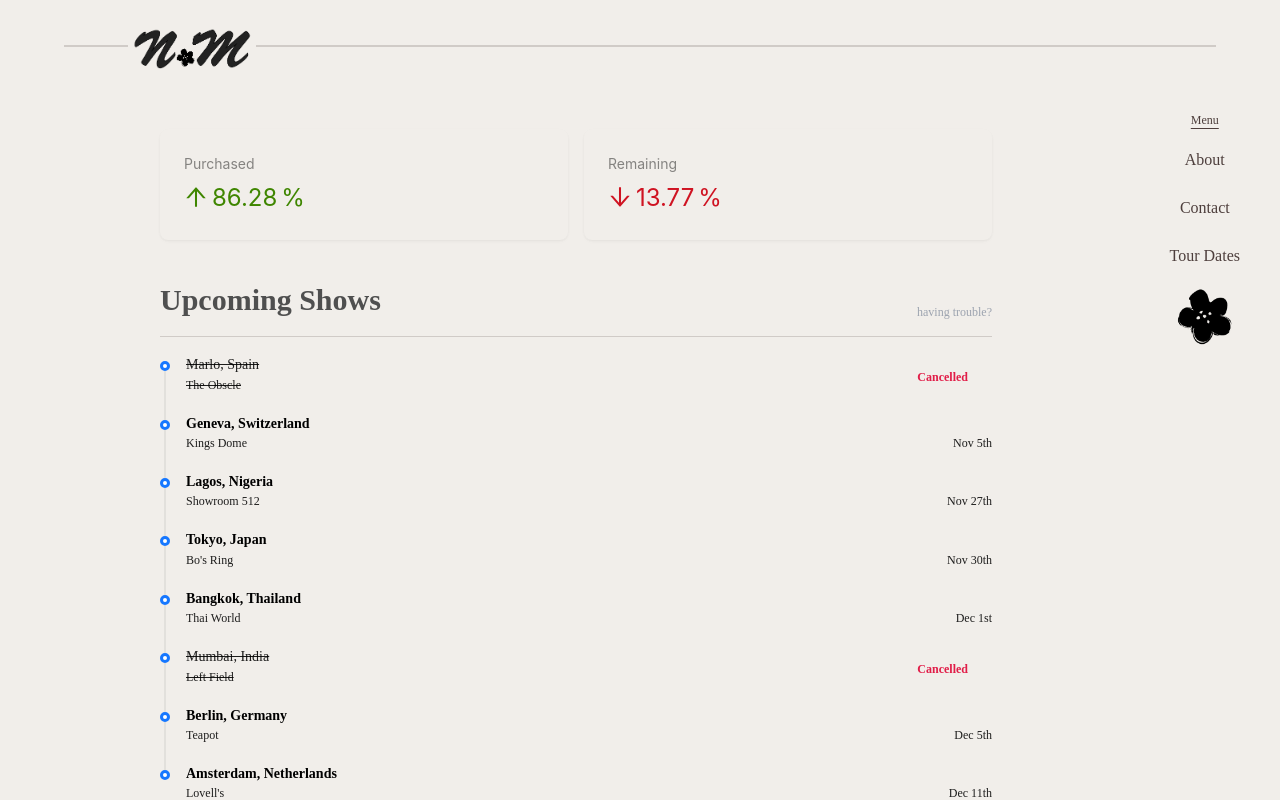
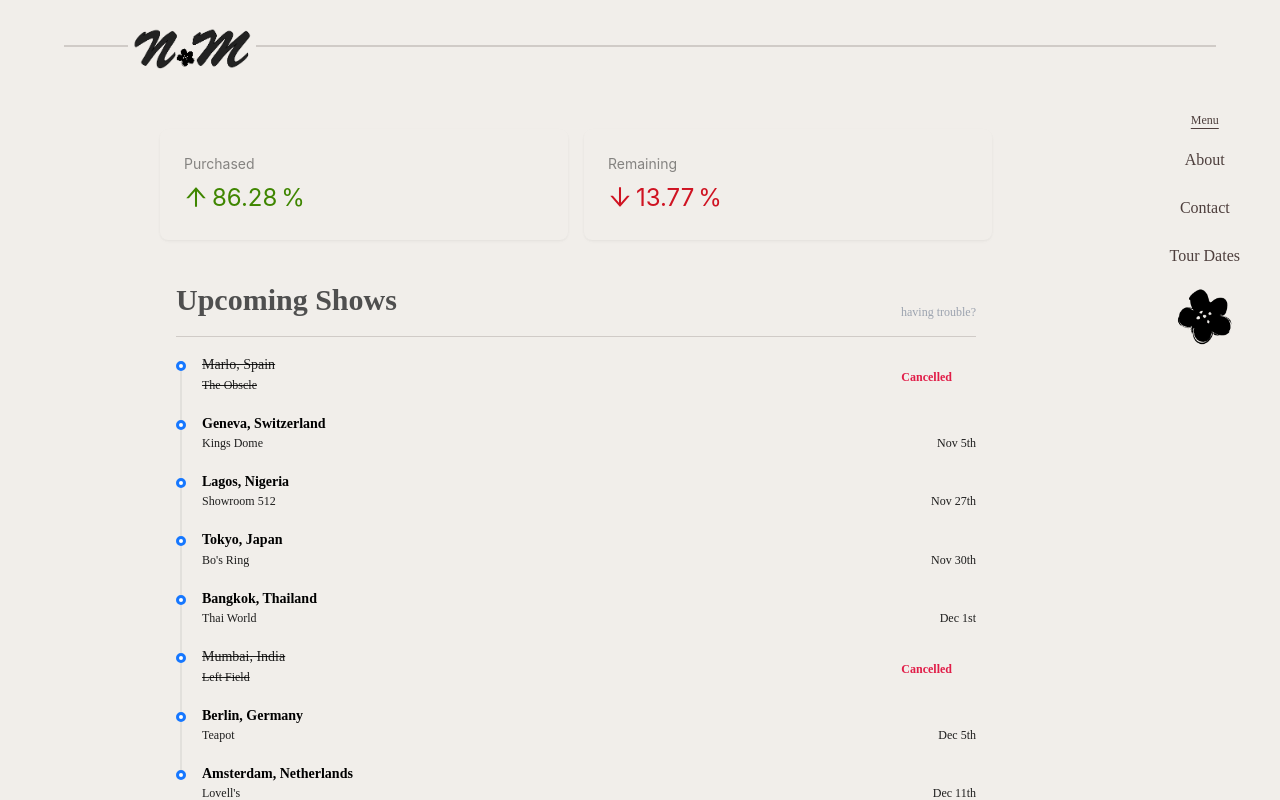
Before and after one commit to dreayoung/natalia.moon, a Next.js app: page /components/Navigation/UpcomingShows in a window 1280 px wide. Shown: the top 800 px of the page. Built offline with nearby package versions, Linux system fonts and the light colour scheme; a web font is replaced by a local one; what tw-elements would draw is missing.

Commit message:
final oct26 refix

```diff
--- a/pages/components/Navigation/UpcomingShows.js
+++ b/pages/components/Navigation/UpcomingShows.js
@@ -31,7 +31,7 @@ export default function UpcomingShows() {
           </Card>
         </Col>
       </Row>
-      <div className="my-10">
+      <div className="mx-4 my-10">
         <div className="font-bdsans flex flex-col md:flex-row md:items-end xs:items-start justify-between text-xs pb-4">
           <div className="font-black text-3xl leading-10">Upcoming Shows</div>
           <span className="text-gray-400">having trouble?</span>
```
